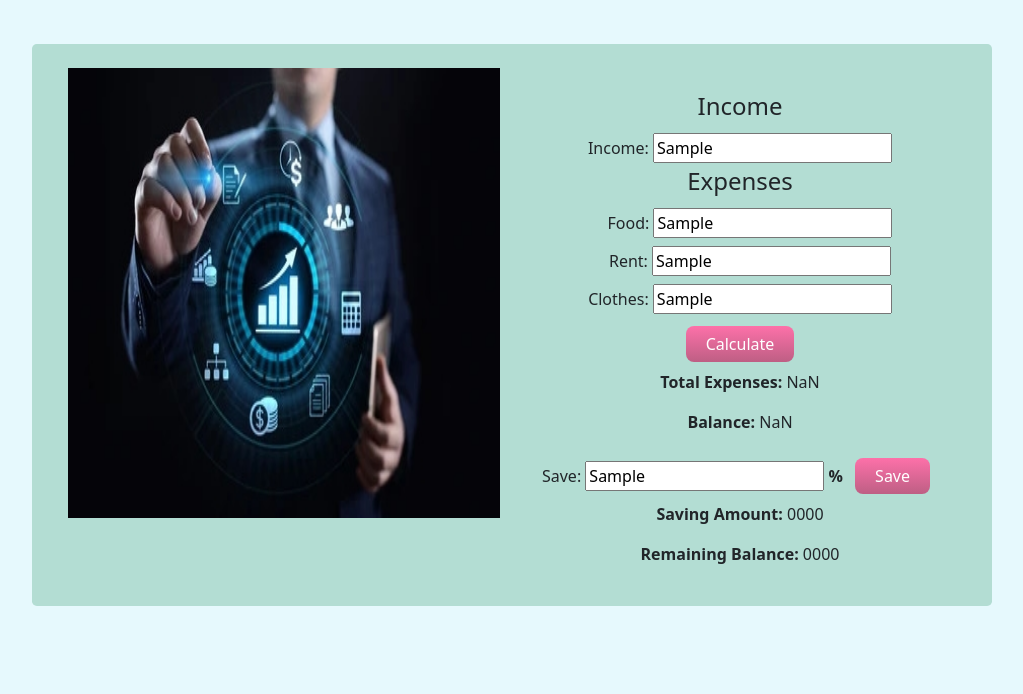
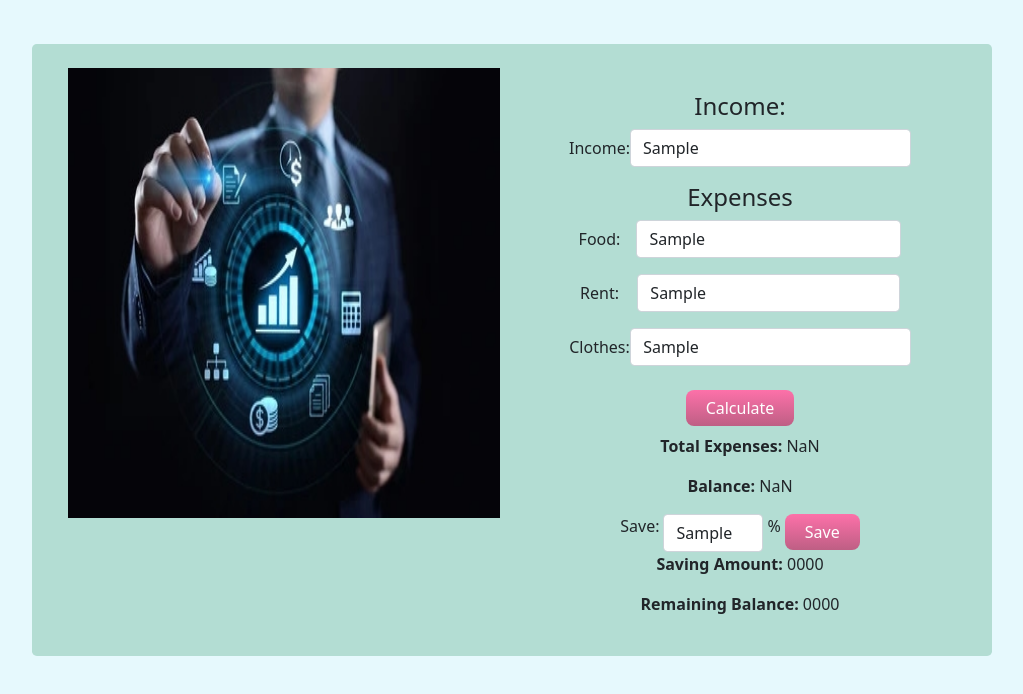
Before and after one commit to rahabulislam1/assignment-5-my-bank, a plain HTML site: page index.html in a window 1280 px wide. Both pictures are taken after typing "Sample", "Sample", "Sample", "Sample", "Sample" into the empty fields and a click on the button "Calculate". Shown: the part 90-784 px from the top of the page, without its empty margins (128-1151 px from the left). Drawn offline with Linux system fonts and the light colour scheme.

Commit message:
Design updated

```diff
--- a/css/style.css
+++ b/css/style.css
@@ -6,3 +6,14 @@
     padding: 6px 20px;
     cursor: pointer;
 }
+
+.notify {
+    color: #fff;
+    text-align: center;
+    margin: 0 auto;
+    background: #222436;
+    margin-top: 20px;
+    border-radius: 15px;
+    padding: 5px 20px;
+    display: none;
+}
--- a/index.html
+++ b/index.html
@@ -22,43 +22,88 @@
     <main class="w-75 mx-auto bg-success bg-opacity-25 rounded-3">
 
         <section class="container">
-            <div class="row p-4">
+            <div class="row p-4 ">
                 <!-- Image section Start -->
-                <div class="col col-lg-6 col-sm-12">
+                <div class="col-lg-6 col-sm-12">
                     <img class="img-fluid" style="height: 450px;" src="./images/myBank.jpg" alt="">
                 </div>
                 <!-- Image section End -->
 
                 <!-- Calculation Section Start -->
-                <div class="col col-lg-6 col-sm-12 d-flex flex-column align-items-center mt-4">
-                    <h4 class="text-center">Income</h4>
+                <div class="col-lg-6 col-sm-12 mt-4 d-flex flex-column justify-content-center align-items-center">
+                    <h4 class="text-center">Income: </h4>
+                    <div class="mb-3 row">
+                        <label class="col-sm-2 col-form-label">Income: </label>
+                        <div class="col-sm-10">
+                            <input id="income-input" type="text" class="form-control" placeholder="Income Amount">
+                        </div>
+                    </div>
+                    <!--
                     <div class="m-1">
                         <span>Income:</span>
                         <input id="income-input" type="text" placeholder="Income">
+                    </div> -->
+                    <h4 class="text-center">Expenses</h4>
+                    <div class="mb-3 row">
+                        <div class="col-sm-2">
+                            <label class="col-form-label">Food: </label>
+                        </div>
+                        <div class="col-sm-10">
+                            <input id="food-ex-input" type="text" class="form-control" placeholder="Food Expenses">
+                        </div>
                     </div>
-                    <h4 class="text-center">Expenses</h4>
-                    <div class="m-1 ms-4">
+                    <div class="mb-3 row">
+                        <label class="col-sm-2 col-form-label">Rent: </label>
+                        <div class="col-sm-10">
+                            <input id="rent-ex-input" type="text" class="form-control" placeholder="Rent Expenses">
+                        </div>
+                    </div>
+                    <div class="mb-3 row">
+                        <label class="col-sm-2 col-form-label">Clothes: </label>
+                        <div class="col-sm-10">
+                            <input id="clothes-ex-input" type="text" class="form-control"
+                                placeholder="Clothes Expenses">
+                        </div>
+                    </div>
+                    <!-- <div class="m-1 ms-4">
                         <span>Food:</span>
                         <input id="food-ex-input" type="text" placeholder="Food Expenses">
-                    </div>
-                    <div class="m-1 ms-4">
+                    </div> -->
+                    <!-- <div class="m-1 ms-4">
                         <span>Rent:</span>
                         <input id="rent-ex-input" type="text" placeholder="Rent Expenses">
                     </div>
                     <div class="m-1">
                         <span>Clothes:</span>
                         <input id="clothes-ex-input" type="text" placeholder="Clothes Expenses">
-                    </div>
+                    </div> -->
                     <button id="calculate-btn" class="m-2 calculation-btn">Calculate</button>
 
                     <p><strong>Total Expenses: </strong><span id="total-expenses">0000</span> </p>
                     <p><strong>Balance: </strong><span id="balance">0000</span> </p>
 
-                    <div>
+                    <!-- <div>
                         <span>Save: </span>
-                        <input id="save-input" type="text" placeholder="Save Amount">
+                        <input id="save-input" type="text" class="form-control"
+                                placeholder="Save Amount">
                         <span><strong> % </strong></span>
                         <button id="save-btn" class="m-2 calculation-btn">Save</button>
+                    </div> -->
+
+                    <div class="row g-1 ">
+                        <div class="col-auto">
+                            <label class=" col-auto">Save: </label>
+                        </div>
+                        <div class="col-auto">
+                            <input type="text" class="form-control" style="width: 100px;" id="save-input"
+                                placeholder="Save %">
+                        </div>
+                        <div class="col-auto">
+                            <label class=" col-auto"> % </label>
+                        </div>
+                        <div class="col-auto">
+                            <button id="save-btn" class="calculation-btn">Save</button>
+                        </div>
                     </div>
 
                     <p><strong>Saving Amount: </strong><span id="saving-amount">0000</span> </p>
@@ -66,10 +111,11 @@
                 </div>
                 <!-- Calculation Section End -->
             </div>
-
-
         </section>
-
+        <div class="notify-section">
+            <p id="notify-fail" class="notify">❌ Pin Didn't Match, Please try again</p>
+            <p id="notify-success" class="notify">✅ Pin Matched... Secret door is opening for you</p>
+        </div>
     </main>
 
     <!-- scriptsheet -->
--- a/js/app.js
+++ b/js/app.js
@@ -1,44 +1,61 @@
-// function convertToFlt(){
 
-// }
 
+function convertToFlt(expenses) {
+    const getAmount = document.getElementById(expenses);
+    // console.log(getAmount);
+    let amount = parseInt(getAmount.value);
+    console.log(amount);
+    // if (isNaN(amount)) {
+    //     alert2 = alert('Hello world!');
+    // }
+    // else if (amount < 0) {
+    //     // const alert2 = alert('Hello world!');
+    //     return "6";
+    // }
+
+    if (amount < 0) {
+        alert('Hrld!');
+    }
+    return amount;
+}
 function totalExpenses() {
-    const getFood = document.getElementById('food-ex-input');
-    const getRent = document.getElementById('rent-ex-input');
-    const getClothes = document.getElementById('clothes-ex-input');
-
-    const allExpenses = parseFloat(getFood.value) + parseFloat(getRent.value) + parseFloat(getClothes.value);
+    const allExpenses = convertToFlt('food-ex-input') + convertToFlt('rent-ex-input') + convertToFlt('clothes-ex-input');
     return allExpenses;
 }
-
-// function finalBalance(expenceTotal) {
-// }
-
+function setValue(fieldId, setFinalValue) {
+    const getTotalExpenses = document.getElementById(fieldId);
+    getTotalExpenses.innerText = setFinalValue;
+}
 
 document.getElementById('calculate-btn').addEventListener('click', function () {
-    const getIncome = document.getElementById('income-input');
+    const getIncome = convertToFlt('income-input');
 
-    const getTotalExpenses = document.getElementById('total-expenses');
-    getTotalExpenses.innerText = totalExpenses();
+    //set total expenses
+    setValue('total-expenses', totalExpenses());
 
-    // finalBalance(allExpenses);
-    const getBalance = document.getElementById('balance');
-    const balance = parseFloat(getIncome.value) - totalExpenses();
-    getBalance.innerText = balance;
+    // final balance
+    const balance = getIncome - totalExpenses();
+
+    //set final Balance after expenses
+    setValue('balance', balance);
 });
 
 document.getElementById('save-btn').addEventListener('click', function () {
-    const getIncome = document.getElementById('income-input');
 
-    const getSavePercent = document.getElementById('save-input');
-    const savingAmount = (parseFloat(getIncome.value) * parseFloat(getSavePercent.value)) / 100;
+    const getSavePercent = convertToFlt('save-input');
+    // console.log(getSavePercent);
+    if (getSavePercent < 0) {
+        alert('Hrld!');
+    }
+    const savingAmount = (convertToFlt('income-input') * getSavePercent) / 100;
 
-    const getSaveAmount = document.getElementById('saving-amount');
-    getSaveAmount.innerText = savingAmount;
+    //set saving amount value
+    setValue('saving-amount', savingAmount);
 
-    const getRemainingBalance = document.getElementById('remaining-balance');
     const finalExpenses = savingAmount + totalExpenses();
-    const remainingBalance = parseFloat(getIncome.value) - finalExpenses;
-    getRemainingBalance.innerText = remainingBalance;
+    const remainingBalance = convertToFlt('income-input') - finalExpenses;
+
+    //set remaining Balance
+    setValue('remaining-balance', remainingBalance);
 
 })
```
